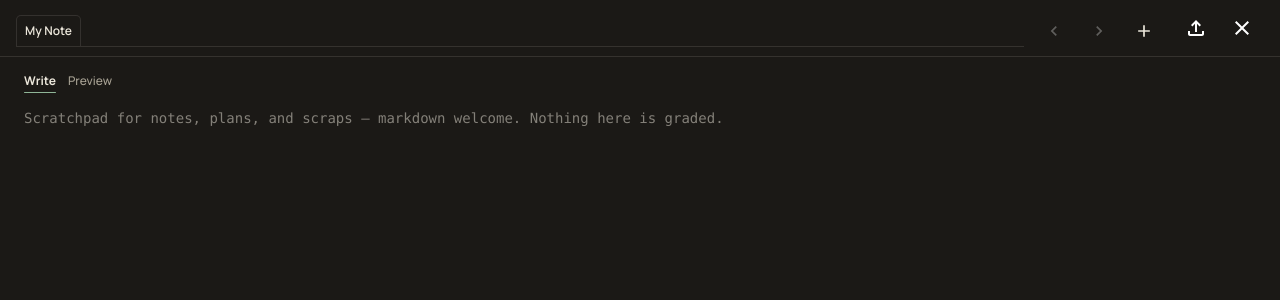
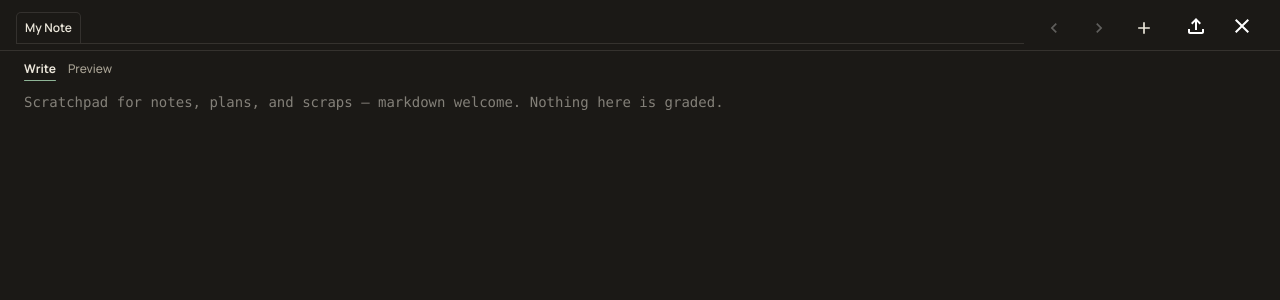
Before and after one commit to twknab/zen-frog-todo, a Next.js app: page / in a window 1280 px wide. Both pictures are taken after a click on the button 1114 px from the left and 92 px from the top of the page. Shown: the top 300 px of the page. Built offline with nearby package versions, Linux system fonts and the light colour scheme; a web font is replaced by a local one; what @mui/material-nextjs would draw is missing.

Commit message:
tighten notepad header spacing
Seat tabs directly on the editor boundary and reduce top content spacing to reclaim vertical writing space.

Co-authored-by: Cursor <cursoragent@cursor.com>

```diff
--- a/src/components/MarkdownNotepad.tsx
+++ b/src/components/MarkdownNotepad.tsx
@@ -47,7 +47,7 @@ export default function MarkdownNotepad({
         aria-label="Notepad display mode"
         spacing={1.5}
         sx={{
-          mb: 1.25,
+          mb: 0.75,
           alignSelf: "flex-start",
         }}
       >
--- a/src/components/NotepadShell.tsx
+++ b/src/components/NotepadShell.tsx
@@ -125,13 +125,13 @@ export default function NotepadShell({ open, onClose, notepad }: NotepadShellPro
         component="header"
         sx={{
           display: "flex",
-          alignItems: "center",
+          alignItems: "flex-end",
           gap: 0.75,
           borderBottom: 1,
           borderColor: "divider",
-          pt: 0.75,
+          pt: 0.5,
           px: { xs: 1, md: 2 },
-          minHeight: 44,
+          minHeight: 40,
         }}
       >
         <Box sx={{ flexGrow: 1, minWidth: 0 }}>
@@ -151,7 +151,7 @@ export default function NotepadShell({ open, onClose, notepad }: NotepadShellPro
           sx={{
             alignItems: "center",
             flexShrink: 0,
-            pb: 0.75,
+            pb: 0.25,
             "& .MuiIconButton-root": { width: 30, height: 30, p: 0.5 },
           }}
         >
@@ -183,7 +183,7 @@ export default function NotepadShell({ open, onClose, notepad }: NotepadShellPro
         sx={{
           display: "flex",
           flexDirection: "column",
-          pt: 1.5,
+          pt: 0.75,
           px: { xs: 2, md: 3 },
           pb: 3,
           gap: 1.5,
```
